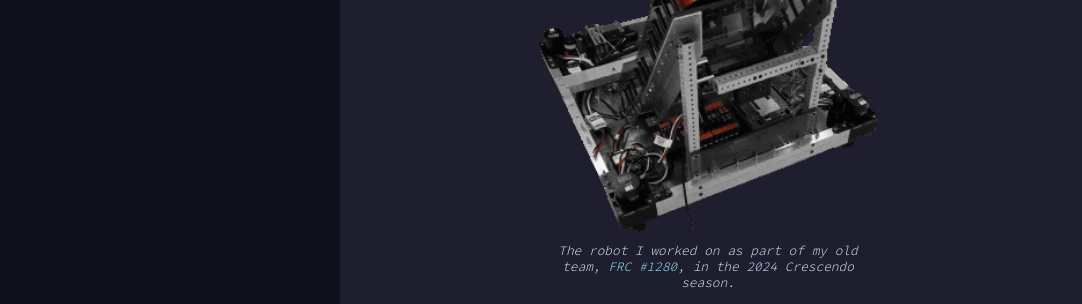
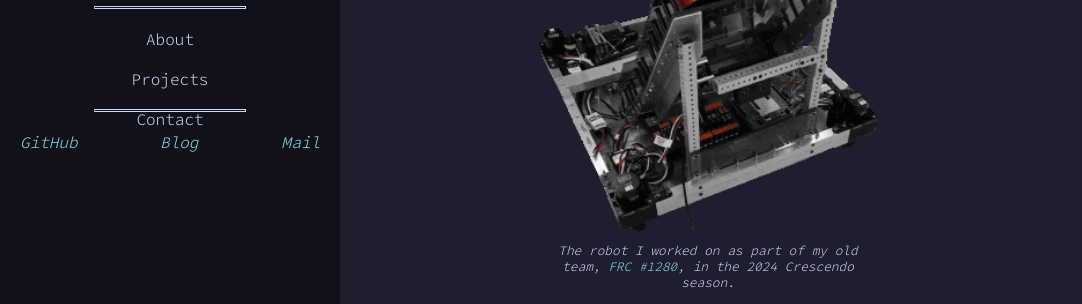
Before and after one commit to Quantalabs/quantalabs.github.io, a plain HTML site: page index.html in a window 1280 px wide. Shown: the part 339-643 px from the top of the page, without its empty margins (0-1082 px from the left). Drawn offline with Linux system fonts and the light colour scheme.

Commit message:
feat: populate sidebar

```diff
--- a/index.html
+++ b/index.html
@@ -10,7 +10,21 @@
   <body>
     <div id="sidebar">
       <img id="pfp" src="assets/img/pfp.png" alt="Arvind Venkatesh" />
-      <h1 class="header">Arvind Venkatesh</h1>
+      <h1 class="header" style="text-align: center">Arvind Venkatesh</h1>
+      <hr />
+      <br />
+      <div id="pages">
+        <a href="/about.html">About</a><br>
+        <a href="/projects.html">Projects</a><br>
+        <a href="/contact.html">Contact</a><br>
+      </div>
+      <hr />
+      <br />
+      <div id="links">
+        <a href="https://github.com/Quantalabs">GitHub</a>
+        <a href="https://blog.rvind.dev">Blog</a>
+        <a href="mailto:contact@rvind.dev">Mail</a>
+      </div>
     </div>
     <div id="content">
       <p>
@@ -118,7 +132,9 @@
       <p>
         For new projects, I'm particularly interested in finding ideas that mix
         my passions of music and math, as well as more applying my programming
-        skills to other disciplines, like physics or chemistry.
+        skills to other disciplines, like physics or chemistry. I'm also trying
+        to develop more complex PCBs and hardware projects, such as my own
+        <a href="https://github.com/Quantalabs/mantam">guitar pedal</a>.
       </p>
     </div>
   </body>
--- a/style.css
+++ b/style.css
@@ -54,6 +54,18 @@ a:visited {
   color: #b4befe;
 }
 
+a:hover {
+  text-decoration: underline;
+  background-color: #89dceb;
+  color: #1e1e2e;
+}
+
+a:visited:hover {
+  text-decoration: underline;
+  background-color: #b4befe;
+  color: #1e1e2e;
+}
+
 hr {
   border-top: 0.1em solid #cdd6f4;
   border-bottom: 0.1em solid #cdd6f4;
@@ -69,3 +81,34 @@ hr {
   width: 50%;
   margin: auto;
 }
+
+#links {
+  display: flex;
+  flex-direction: row;
+  justify-content: space-between;
+}
+
+#pages {
+  display: flex;
+  flex-direction: column;
+  justify-content: space-between;
+  height: 10vh;
+  text-align: center;
+}
+
+#pages a {
+  font-style: normal;
+  color: #cdd6f4;
+}
+
+#pages a:hover {
+  text-decoration: underline;
+  background-color: #11111b;
+  color: #cdd6f4;
+}
+
+#pages a:visited:hover {
+  text-decoration: underline;
+  background-color: #11111b;
+  color: #cdd6f4;
+}
```
Also changed, not shown: 1 other file.
